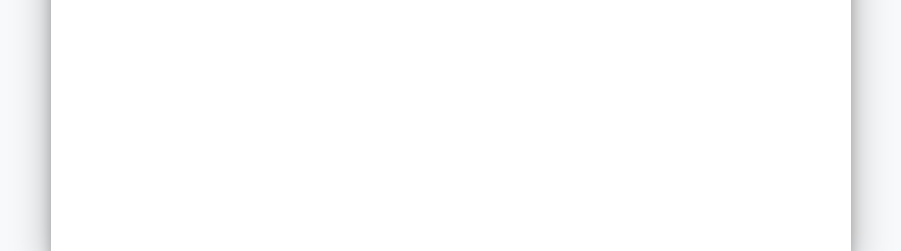
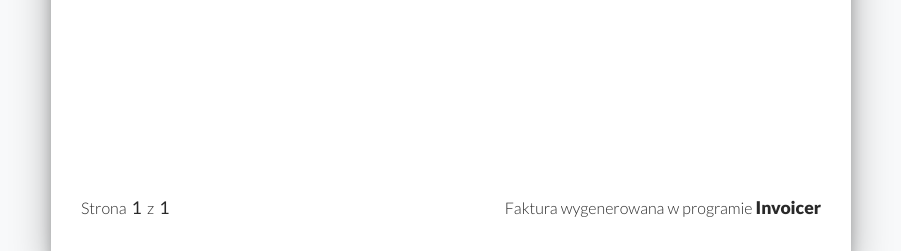
Before and after one commit to oskarbarcz/cloud-invoicer, a Symfony app: template templates/pages/invoice.html.twig in a window 1280 px wide. Shown: the part 880-1131 px from the top of the page, without its empty margins (189-1090 px from the left). Run offline with Twig, Linux system fonts and the light colour scheme; the template is opened without the code that fills it, so the values that code supplies are empty; style sheets or scripts are compiled from the project's sources; some libraries are stand-ins or nearby versions.

Commit message:
Add page footer

```diff
--- /dev/null
+++ b/assets/sass/domain/invoice/component/_footer.sass
@@ -0,0 +1,23 @@
+.footer
+  position: absolute
+  bottom: 0
+  left: 0
+  width: 100%
+  display: flex
+  justify-content: space-between
+  align-items: flex-end
+  padding: 30px
+  height: 120px
+  &__info
+    display: flex
+    flex-direction: column
+  &__text
+    font-weight: 300
+    font-size: 0.8em
+    &--bold
+      font-size: 1.1em
+      font-weight: 400
+      padding: 0 2px
+    &--bolder
+      font-size: 1.1em
+      font-weight: 900
--- a/assets/sass/domain/invoice/index.sass
+++ b/assets/sass/domain/invoice/index.sass
@@ -4,3 +4,4 @@
 @import "component/page"
 @import "component/header"
 @import "component/parties"
+@import "component/footer"
--- /dev/null
+++ b/templates/components/invoice/footer.html.twig
@@ -0,0 +1,8 @@
+<footer class="footer">
+    <span class="footer__text">
+        Strona <span class="footer__text--bold">1</span> z <span class="footer__text--bold">1</span>
+    </span>
+    <div class="footer__text">
+        Faktura wygenerowana w programie <span class="footer__text--bolder">Invoicer</span>
+    </div>
+</footer>
--- a/templates/pages/invoice.html.twig
+++ b/templates/pages/invoice.html.twig
@@ -11,6 +11,7 @@
             {% block page %}
                 {% include 'components/invoice/header.html.twig' %}
                 {% include 'components/invoice/customer-seller-informations.html.twig' %}
+                {% include 'components/invoice/footer.html.twig' %}
             {% endblock %}
         </section>
     </div>
```
